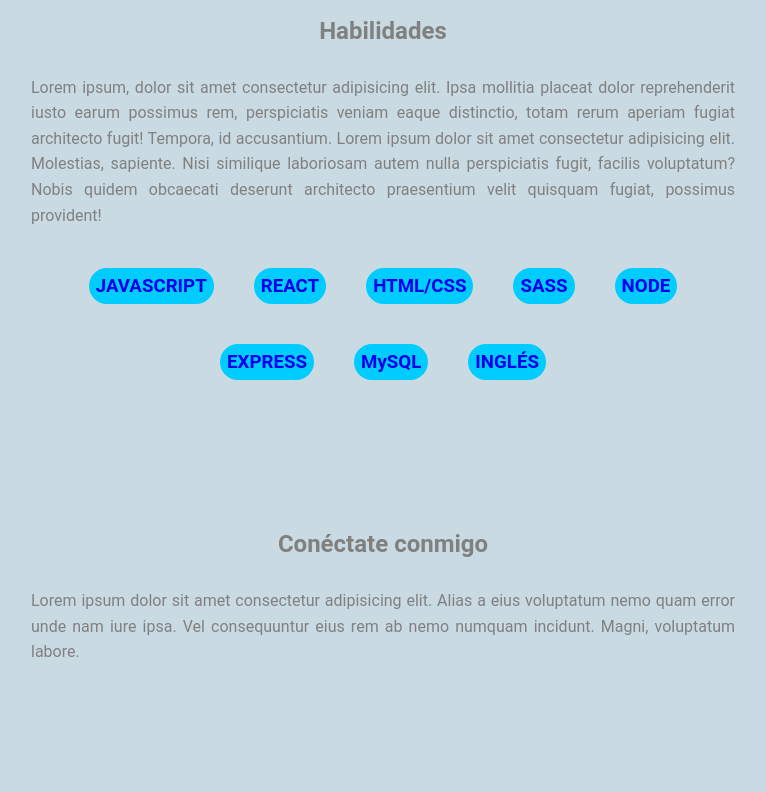
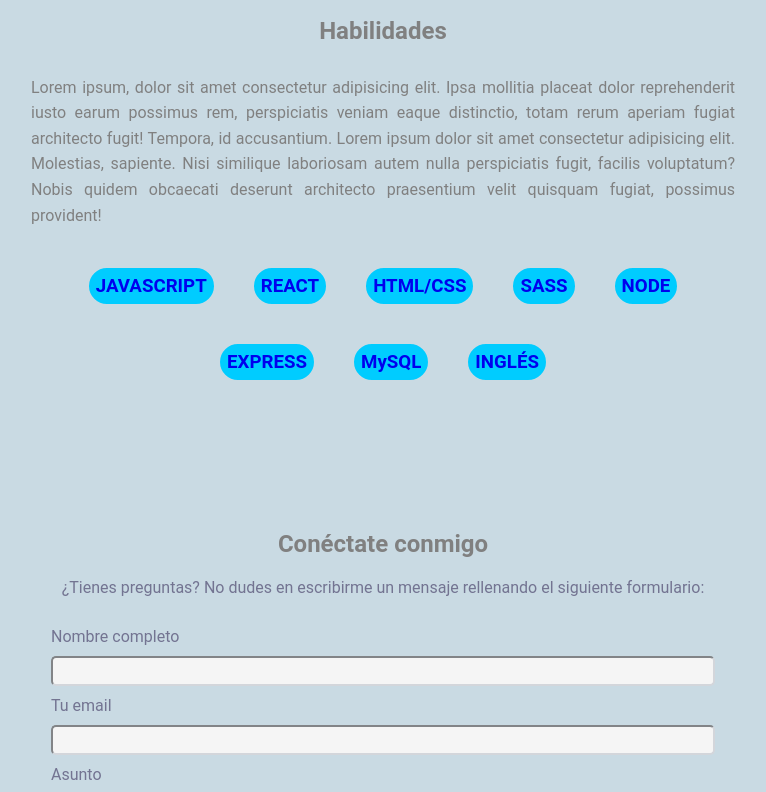
Before and after one commit to Tania-nad/project, a React (Vite) app: page / in a window 1280 px wide. Shown: the part 2000-2792 px from the top of the page, without its empty margins (257-1023 px from the left). Built offline with nearby package versions, Linux system fonts and the light colour scheme.

Commit message:
add controlled form on state, fixed styles and smooth nav within the page

```diff
--- a/src/components/App.jsx
+++ b/src/components/App.jsx
@@ -8,6 +8,25 @@ function App() {
   const [menuVisible, setMenuVisible] = useState(false);
   const [text, setText] = useState("");
   const [index, setIndex] = useState(0);
+  const [form, setForm] = useState({
+    name: "",
+    email: "",
+    title: "",
+    message: "",
+  });
+  const handleChangeName = (value) => {
+    setForm({ ...form, name: value });
+  };
+  const handleChangeEmail = (value) => {
+    setForm({ ...form, email: value });
+  };
+  const handleChangeTitle = (value) => {
+    setForm({ ...form, title: value });
+  };
+  const handleChangeMessage = (value) => {
+    setForm({ ...form, message: value });
+  };
+
   const fullText = "Hi there! Soy Tania, fullstack developer.";
 
   const handleClickInput = (valueInput) => {
@@ -35,7 +54,13 @@ function App() {
         toggleMenu={toggleMenu}
       />
 
-      <Main text={text} />
+      <Main
+        text={text}
+        onChangeName={handleChangeName}
+        onChangeEmail={handleChangeEmail}
+        onChangeTitle={handleChangeTitle}
+        onChangeMessage={handleChangeMessage}
+      />
 
       <Footer />
     </>
--- a/src/components/Header.jsx
+++ b/src/components/Header.jsx
@@ -18,10 +18,18 @@ function Header({ menuVisible, toggleMenu }) {
       <h1 className="visible-language">EN/ES</h1>
       <ul className="list">
         <div className="list-items">
-          <li className="list-elements">Sobre mi</li>
-          <li className="list-elements">Proyectos</li>
-          <li className="list-elements">Habilidades</li>
-          <li className="list-elements">¿Más info?</li>
+          <a href="#sobre-mi">
+            <li className="list-elements">Sobre mi</li>
+          </a>
+          <a href="#proyectos">
+            <li className="list-elements">Proyectos</li>
+          </a>
+          <a href="#habilidades">
+            <li className="list-elements">Habilidades</li>
+          </a>
+          <a href="#mas-info">
+            <li className="list-elements">¿Más info?</li>
+          </a>
         </div>
       </ul>
 
--- a/src/components/Main.jsx
+++ b/src/components/Main.jsx
@@ -3,7 +3,29 @@ import Gallery from "./Gallery";
 import Projects from "./Projects";
 import PropTypes from "prop-types";
 
-function Main({ text }) {
+function Main({
+  text,
+  onChangeName,
+  onChangeEmail,
+  onChangeTitle,
+  onChangeMessage,
+}) {
+  const handleSubmit = (event) => {
+    event.preventDefault();
+    console.log("Formulario enviado sin recarga de página");
+  };
+  const handleChangeName = (ev) => {
+    onChangeName(ev.target.value);
+  };
+  const handleChangeEmail = (ev) => {
+    onChangeEmail(ev.target.value);
+  };
+  const handleChangeTitle = (ev) => {
+    onChangeTitle(ev.target.value);
+  };
+  const handleChangeMessage = (ev) => {
+    onChangeMessage(ev.target.value);
+  };
   return (
     <div className="main">
       <section className="Hi">
@@ -12,7 +34,7 @@ function Main({ text }) {
       <section>
         <Gallery />
       </section>
-      <section className="about-me">
+      <section id="sobre-mi" className="about-me">
         <h1 className="about-me-title">¿Quién soy?</h1>
         <p className="about-me-parag">
           He tenido la oportunidad de explorar un campo completamente diferente
@@ -32,10 +54,10 @@ function Main({ text }) {
           expandir mi creatividad. Además... 📚 🍝 y 🎞️ como forma de vida.
         </p>
       </section>
-      <section>
+      <section id="proyectos">
         <Projects />
       </section>
-      <section className="skills">
+      <section id="habilidades" className="skills">
         <h1 className="skills-title">Habilidades</h1>
         <p className="skills-paragraph">
           Lorem ipsum, dolor sit amet consectetur adipisicing elit. Ipsa
@@ -107,20 +129,59 @@ function Main({ text }) {
           </a>
         </div>
       </section>
-      <section className="info">
+      <section id="mas-info" className="info">
         <h1 className="info-title">Conéctate conmigo</h1>
-        <p className="info-paragraph">
-          Lorem ipsum dolor sit amet consectetur adipisicing elit. Alias a eius
-          voluptatum nemo quam error unde nam iure ipsa. Vel consequuntur eius
-          rem ab nemo numquam incidunt. Magni, voluptatum labore.
+        <p className="questions">
+          ¿Tienes preguntas? No dudes en escribirme un mensaje rellenando el
+          siguiente formulario:
         </p>
+        <form className="form">
+          <label htmlFor="name">Nombre completo</label>
+          <input
+            type="text"
+            id="name"
+            name="name"
+            onChange={handleChangeName}
+          />
+          <label htmlFor="email">Tu email</label>
+          <input
+            type="text"
+            id="email"
+            name="email"
+            onChange={handleChangeEmail}
+          />
+          <label htmlFor="title">Asunto</label>
+          <input
+            type="text"
+            id="title"
+            name="title"
+            onChange={handleChangeTitle}
+          />
+          <label htmlFor="message">Mensaje</label>
+          <textarea
+            className="textArea"
+            name="message"
+            id="message"
+            rows="4"
+            cols="50"
+            placeholder="Write your message here"
+            onChange={handleChangeMessage}
+          ></textarea>
+          <button type="submit" onClick={handleSubmit} className="button">
+            Submit
+          </button>
+        </form>
       </section>
     </div>
   );
 }
 
 Main.propTypes = {
-  text: PropTypes.string.isRequired, // text debe ser un string y es obligatorio
+  text: PropTypes.string.isRequired,
+  onChangeName: PropTypes.func.isRequired,
+  onChangeEmail: PropTypes.func.isRequired,
+  onChangeTitle: PropTypes.func.isRequired,
+  onChangeMessage: PropTypes.func.isRequired,
 };
 
 export default Main;
--- a/src/scss/core/_variables.scss
+++ b/src/scss/core/_variables.scss
@@ -1,3 +1,6 @@
 $colorLink: #f6ddcc;
 $fontText: 'Roboto', arial, sans-serif;
 $headerHeight: 100px;
+html {
+    scroll-behavior: smooth;
+  }
--- a/src/scss/layout/_header.scss
+++ b/src/scss/layout/_header.scss
@@ -120,6 +120,9 @@
     transform: scale(1.1);
     text-shadow: 2px 2px 10px rgba(255, 255, 255, 0.8); ;
 }
+.header a{
+    text-decoration: none;
+}
 
 
 @media (max-width: 768px) {
--- a/src/scss/layout/_main.scss
+++ b/src/scss/layout/_main.scss
@@ -103,6 +103,47 @@
     justify-content: space-between;
     line-height: 1.6;
 }
+.form{
+    display: flex;
+    flex-direction: column;
+    padding: 20px;
+    gap: 10px;
+}
+.form input{
+    border-radius: 5px;
+    border-color: rgb(211, 214, 219);
+    height: 30px;
+    background-color: whitesmoke;
+}
+.form label{
+    color: #1504387a;
+}
+.questions{
+    color: #1504387a;
+    padding: 10px;
+    text-align: center;
+}
+.textArea{
+    border-radius: 5px;
+    background-color: whitesmoke;
+
+}
+.button{
+    margin-top: 20px;
+    width: 50px;
+    display: flex;
+    justify-content: center;
+    align-items: center;
+    align-self: center;
+    width: 100px;
+    height: 25px;
+    border-radius: 10px;
+    background-color: #00CCFF;
+    cursor: pointer;
+}
+
+
+
 @media (max-width: 768px) {
 
 
```
